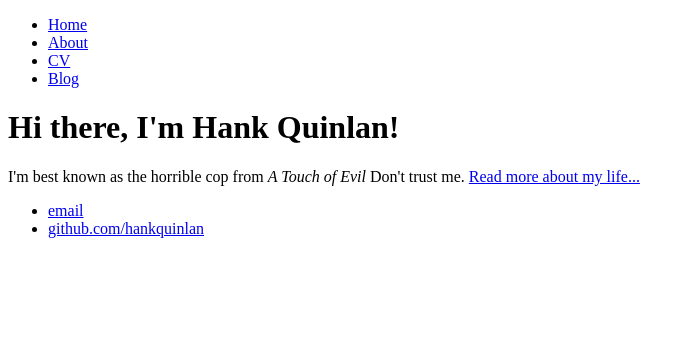
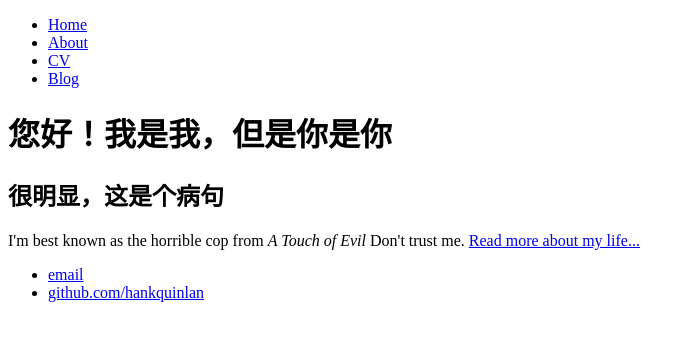
Before and after one commit to AoyeTongxiao/AoyeTongxiao.github.io, a plain HTML site: page index.html in a window 1280 px wide. Shown: the whole page, without its empty margins (0-695 px from the left). Drawn offline with Linux system fonts and the light colour scheme.

Commit message:
Update index.html

```diff
--- a/index.html
+++ b/index.html
@@ -14,7 +14,8 @@
         </nav>
         <div class="container">
             <div class="blurb">
-                <h1>Hi there, I'm Hank Quinlan!</h1>
+                <h1>您好！我是我，但是你是你</h1>
+                <h2>很明显，这是个病句</h2>
                 <p>I'm best known as the horrible cop from <em>A Touch of Evil</em> Don't trust me. <a href="/about">Read more about my life...</a></p>
             </div><!-- /.blurb -->
         </div><!-- /.container -->
```
